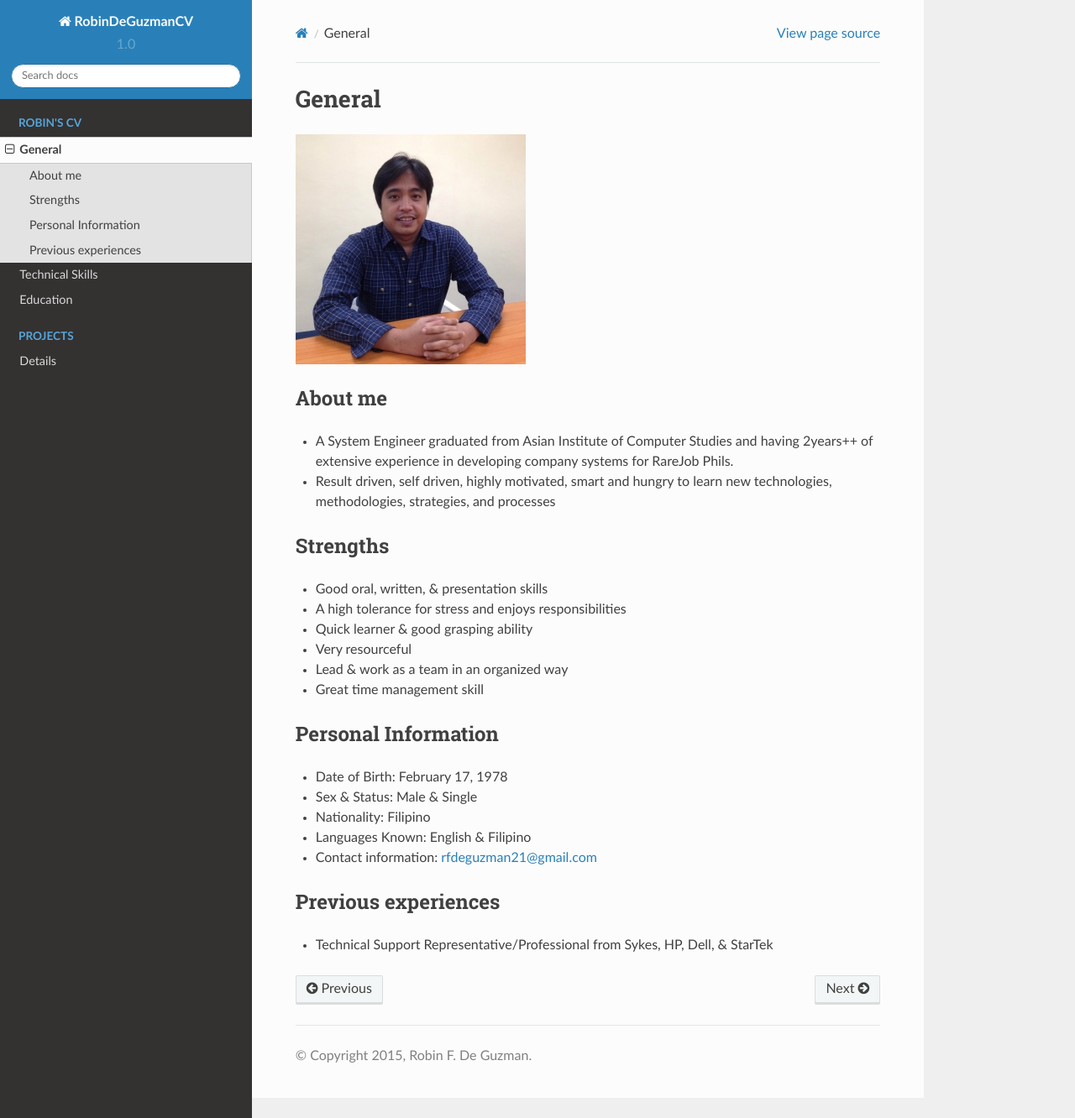
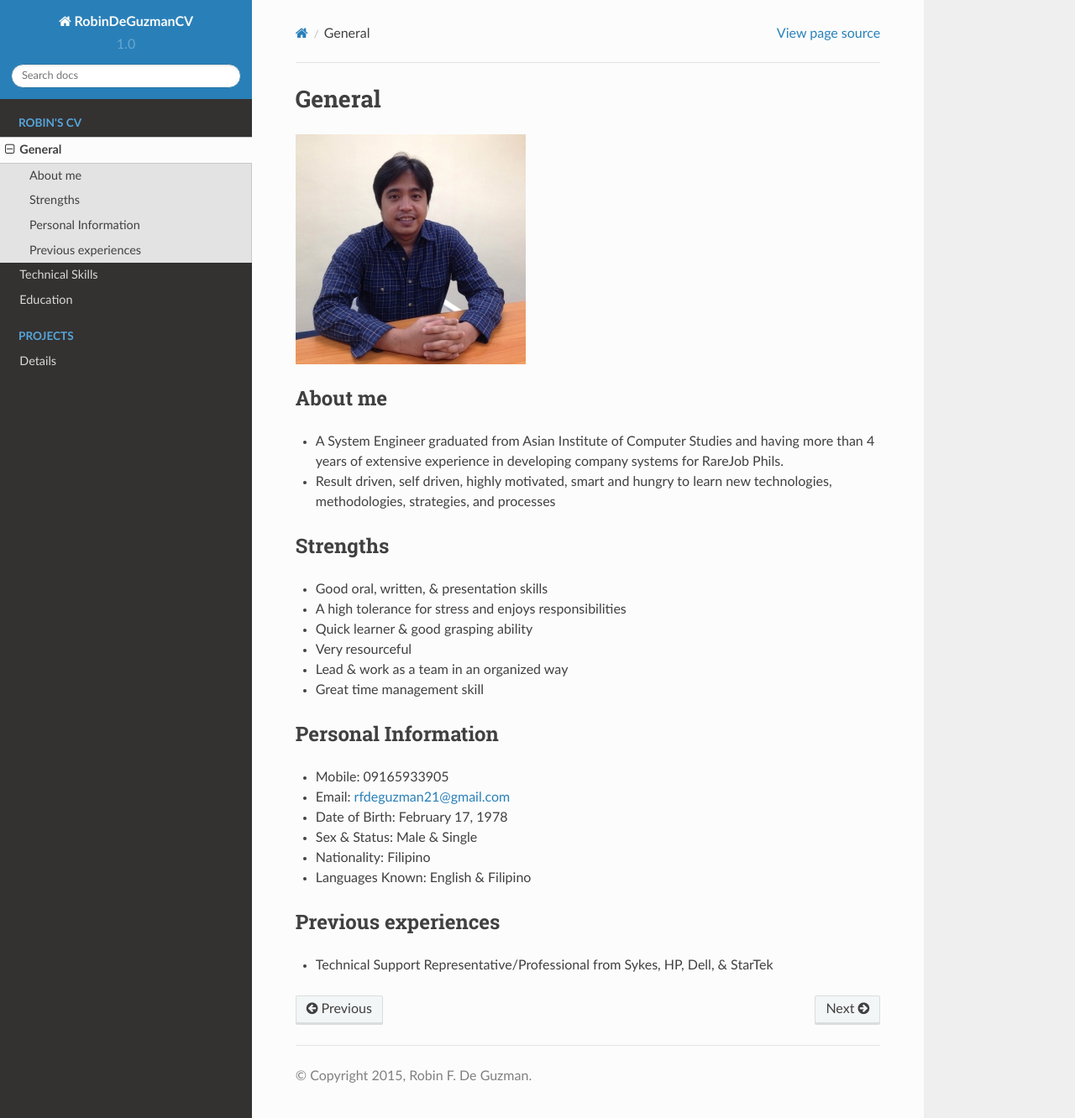
Before and after one commit to rfdeguzman21/rfdeguzman.github.io, a Sphinx documentation site: the page built from docs/general.rst, in a window 1280 px wide and 1332 px high. Shown: the whole window at 84% size. Built offline with Sphinx 7.4.7 and the Read the Docs theme 2.0.0, drawn with Linux system fonts in a browser that asks for light colours.

Commit message:
updated contact info

```diff
--- a/docs/general.rst
+++ b/docs/general.rst
@@ -6,7 +6,7 @@ General
 About me
 --------
 
-- A System Engineer graduated from Asian Institute of Computer Studies and having 2years++ of extensive experience in developing company systems for RareJob Phils.
+- A System Engineer graduated from Asian Institute of Computer Studies and having more than 4 years of extensive experience in developing company systems for RareJob Phils.
 - Result driven, self driven, highly motivated, smart and hungry to learn new technologies, methodologies, strategies, and processes
 
 Strengths
@@ -22,11 +22,12 @@ Strengths
 Personal Information
 --------------------
 
+- Mobile: 09165933905
+- Email: rfdeguzman21@gmail.com
 - Date of Birth: February 17, 1978
 - Sex & Status: Male & Single
 - Nationality: Filipino
 - Languages Known: English & Filipino
-- Contact information: rfdeguzman21@gmail.com
 
 
 Previous experiences
```
